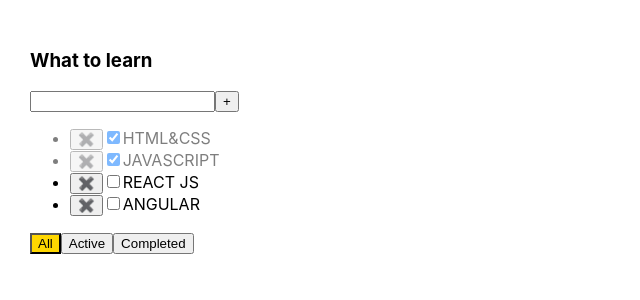
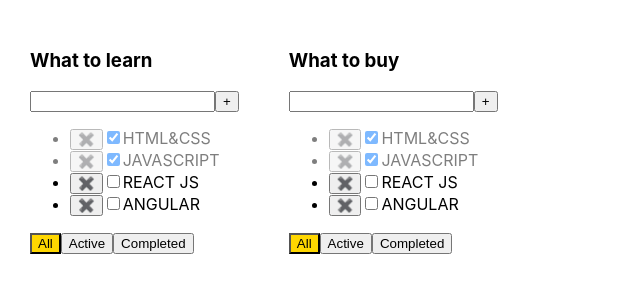
Before and after one commit to wostrau/todolist-for-students, a React (Create React App) app: page / in a window 1280 px wide. Shown: the top 300 px of the page, without its empty margins (0-640 px from the left). Built offline with nearby package versions, Linux system fonts and the light colour scheme.

Commit message:
5th lesson - 27 min

```diff
--- a/src/App.tsx
+++ b/src/App.tsx
@@ -2,19 +2,25 @@
 import './App.css';
 import Todolist from './Components/Todolist';
 import {v4 as uuidv4} from 'uuid';
+
+export type changeFilterPropsType = 'All' | 'Active' | 'Completed'
+type todolistPropsType = {
+    id: string
+    title: string
+    filter: changeFilterPropsType
+}
 
 function App() {
     const [tasks, setTask] = useState([
         {id: uuidv4(), title: 'HTML&CSS', isDone: true},
         {id: uuidv4(), title: 'JAVASCRIPT', isDone: true},
         {id: uuidv4(), title: 'REACT JS', isDone: false},
-        {id: uuidv4(), title: 'ANGULAR', isDone: false}
+        {id: uuidv4(), title: 'ANGULAR', isDone: false},
     ]);
-
-    function removeTask(id: string) {
-        const filteredTask = tasks.filter((el) => el.id !== id)
-        setTask(filteredTask)
-    }
+    const [todolists, setTodolists] = useState<Array<todolistPropsType>>([
+        {id: uuidv4(), title: 'What to learn', filter: 'All'},
+        {id: uuidv4(), title: 'What to buy', filter: 'All'},
+    ]);
 
     function addTask(title: string) {
         let newTask = {
@@ -26,6 +32,11 @@
         setTask(newTasks)
     }
 
+    function removeTask(id: string) {
+        const filteredTask = tasks.filter((el) => el.id !== id)
+        setTask(filteredTask)
+    }
+
     function changeStatus(taskId: string, isDone: boolean) {
         let task = tasks.find(el => el.id === taskId)
         if (task) {
@@ -34,15 +45,38 @@
         setTask([...tasks])
     }
 
+    function changeFilter(value: changeFilterPropsType, todolistId: string) {
+        let todolist = todolists.find(el => el.id === todolistId)
+        if (todolist) {
+            todolist.filter = value
+            setTodolists([...todolists])
+        }
+    }
+
     return (
-        <div className="App">
-            <Todolist
-                title="What to learn"
-                taskList={tasks}
-                removeTask={removeTask}
-                addTask={addTask}
-                changeTaskStatus={changeStatus}
-            />
+        <div className='App'>
+            {todolists.map((el) => {
+                let filterTask = tasks
+                if (el.filter === 'Active') {
+                    filterTask = tasks.filter(el => !el.isDone)
+                }
+                if (el.filter === 'Completed') {
+                    filterTask = tasks.filter(el => el.isDone)
+                }
+                return (
+                    <Todolist
+                        key={el.id}
+                        id={el.id}
+                        title={el.title}
+                        taskList={filterTask}
+                        addTask={addTask}
+                        removeTask={removeTask}
+                        changeFilter={changeFilter}
+                        changeTaskStatus={changeStatus}
+                        filter={el.filter}
+                    />
+                )
+            })}
         </div>
     )
 }
--- a/src/Components/Todolist.tsx
+++ b/src/Components/Todolist.tsx
@@ -1,5 +1,6 @@
 import React, {ChangeEvent, KeyboardEvent, useState} from 'react';
 import '../App.css';
+import {changeFilterPropsType} from '../App';
 
 type taskPropsType = {
     id: string
@@ -7,19 +8,21 @@
     isDone: boolean
 }
 type TodolistPropsType = {
+    id: string
     title: string
     taskList: Array<taskPropsType>
+    addTask: (title: string) => void
     removeTask: (id: string) => void
-    addTask: (title: string) => void
+    changeFilter: (value: changeFilterPropsType, id: string) => void
     changeTaskStatus: (taskId: string, isDone: boolean) => void
+    filter: changeFilterPropsType
 }
-type changeFilterPropsType = 'All' | 'Active' | 'Completed'
 
 function Todolist(props: TodolistPropsType) {
     const [newTaskTitle, setNewTaskTitle] = useState('');
     const [error, setError] = useState<null | string>(null);
-    const [filterValue, setFilterValue] = useState<changeFilterPropsType>('All');
-    const changeFilter = (value: changeFilterPropsType) => {
+    /*const [filterValue, setFilterValue] = useState<changeFilterPropsType>('All');*/
+    /*const changeFilter = (value: changeFilterPropsType) => {
         setFilterValue(value)
     };
     let filterTask = props.taskList;
@@ -28,7 +31,7 @@
     }
     if (filterValue === 'Completed') {
         filterTask = props.taskList.filter(el => el.isDone)
-    }
+    }*/
     const onNewTitleChangeHandler = (event: ChangeEvent<HTMLInputElement>) => {
         setNewTaskTitle(event.currentTarget.value)
     };
@@ -47,9 +50,9 @@
             setError('Title is required')
         }
     };
-    const onAllClickHandler = () => changeFilter('All');
-    const onActiveClickHandler = () => changeFilter('Active');
-    const onCompletedClickHandler = () => changeFilter('Completed');
+    const onAllClickHandler = () => props.changeFilter('All', props.id);
+    const onActiveClickHandler = () => props.changeFilter('Active', props.id);
+    const onCompletedClickHandler = () => props.changeFilter('Completed', props.id);
 
     return (
         <div>
@@ -65,7 +68,7 @@
                 {error && <div className="error-message">{error}</div>}
             </div>
             <ul>
-                {filterTask.map((el => {
+                {props.taskList.map((el => {
                     const onRemoveHandler = () => {
                         props.removeTask(el.id)
                     }
@@ -87,17 +90,20 @@
             </ul>
             <div>
                 <button
-                    className={filterValue === 'All' ? 'active-filter' : ''}
+                    className={props.filter === 'All' ? 'active-filter' : ''}
                     onClick={onAllClickHandler}
-                >All</button>
+                >All
+                </button>
                 <button
-                    className={filterValue === 'Active' ? 'active-filter' : ''}
+                    className={props.filter === 'Active' ? 'active-filter' : ''}
                     onClick={onActiveClickHandler}
-                >Active</button>
+                >Active
+                </button>
                 <button
-                    className={filterValue === 'Completed' ? 'active-filter' : ''}
+                    className={props.filter === 'Completed' ? 'active-filter' : ''}
                     onClick={onCompletedClickHandler}
-                >Completed</button>
+                >Completed
+                </button>
             </div>
         </div>
     )
```
